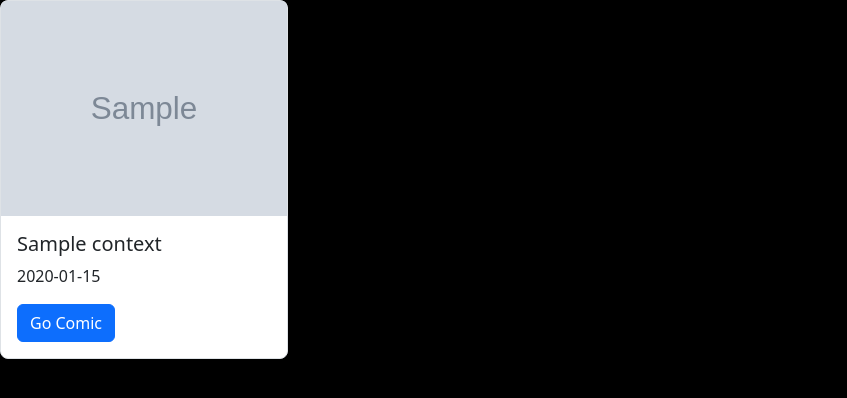
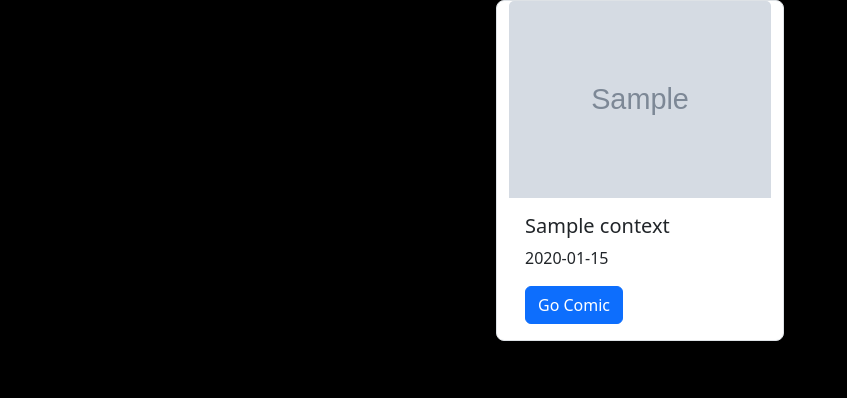
Before and after one commit to ericwang1005/comicapp, a Django app: template templates/index.html in a window 1280 px wide. Shown: the part 57-455 px from the top of the page, without its empty margins (0-847 px from the left). Run offline with Django 3.2, Linux system fonts and the light colour scheme; the template is opened without the code that fills it: most values are stand-ins (such as "Sample title", 1, 10 or a date in 2020); grey boxes marked "Sample" are stand-in pictures.

Commit message:
'更新樣式'

```diff
--- a/mystaticfiles/main.css
+++ b/mystaticfiles/main.css
@@ -3,4 +3,5 @@ body{
 }
 .card-container{
     display: flex;
+    justify-content: space-evenly;
 }
--- a/templates/index.html
+++ b/templates/index.html
@@ -37,9 +37,10 @@
           </nav>
     </div>
     <div class="card-container d-flex">
+      <div class="row">
         {% for comic in datas %}
-        <div class="card border rounded-3 shadow-lg col-4" style="width: 18rem;">
-            <img src={{context.img_url}} class="card-img-top" alt="火影" >
+        <div class="card border rounded-3 shadow-lg col-sm-12" style="width: 18rem;">
+            <img src={{context.img_url}} class="card-img-top" alt={{context.title}} >
             <div class="card-body">
               <h5 class="card-title">{{context.title}}</h5>
               <p class="card-text">{{context.new_update}}</p>
@@ -47,6 +48,7 @@
             </div>
           </div>
         {% endfor %}
+      </div>
     </div>
     <script src="https://cdn.jsdelivr.net/npm/bootstrap@5.3.2/dist/js/bootstrap.bundle.min.js" integrity="sha384-C6RzsynM9kWDrMNeT87bh95OGNyZPhcTNXj1NW7RuBCsyN/o0jlpcV8Qyq46cDfL" crossorigin="anonymous"></script>
 </body>
```
